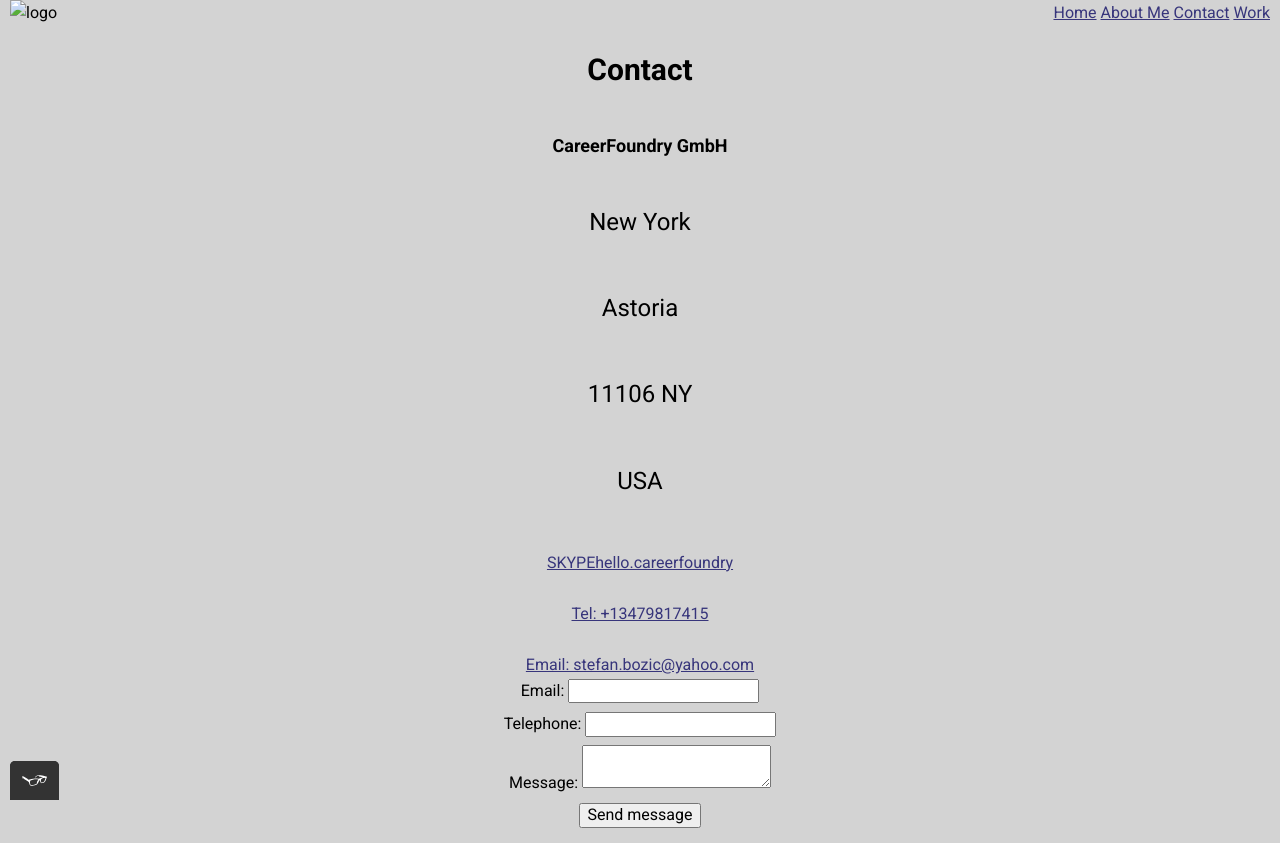
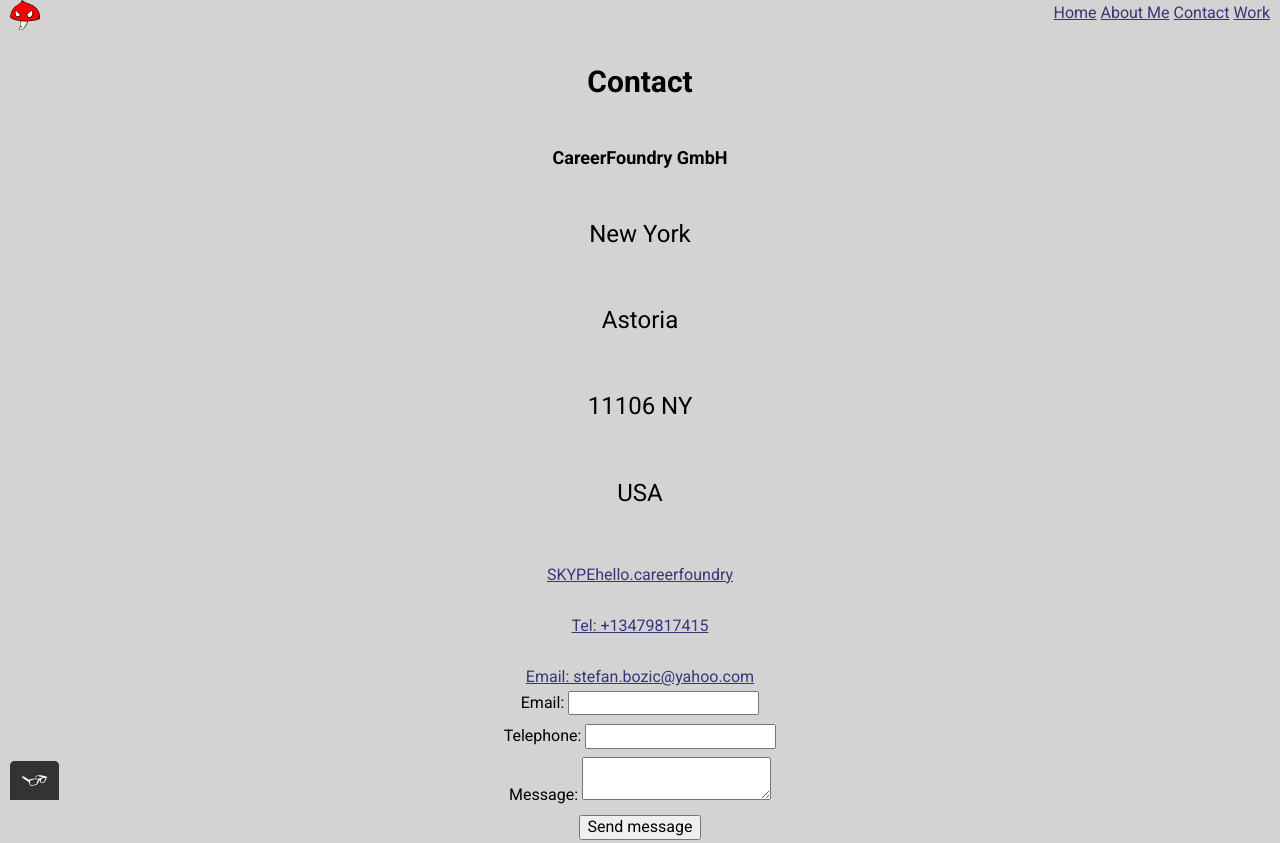
Before and after one commit to stefxmas/website-portfolio, a plain HTML site: page contact.html in a window 1280 px wide. Shown: the top 843 px of the page. Drawn offline with nearby package versions, Linux system fonts and the light colour scheme; the site is published under a folder, as on GitHub Pages, so addresses that start at the root find nothing.

Commit message:
logo
logo

```diff
--- a/contact.html
+++ b/contact.html
@@ -23,7 +23,7 @@
   <body>
     <header class="page-header">
     <nav>
-    <img src="/img/Shroom.png" width="30" height="30" alt="logo" />
+    <img src="img/Shroom.png" width="30" height="30" alt="logo" />
 
     <div class="menu2">
       <a href="https://stefxmas.github.io/website-portfolio/index">Home</a>
```
